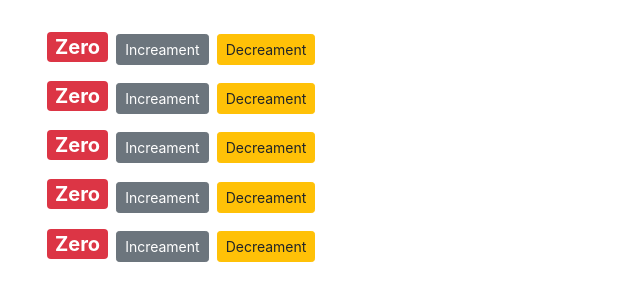
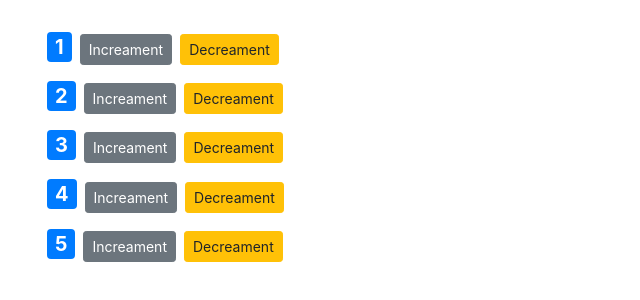
Before and after one commit to sameerasad/Vidly, a React (Create React App) app: page / in a window 1280 px wide. Shown: the top 300 px of the page, without its empty margins (0-640 px from the left). Built offline with nearby package versions, Linux system fonts and the light colour scheme.

Commit message:
passing data to components

```diff
--- a/src/components/counter.jsx
+++ b/src/components/counter.jsx
@@ -1,20 +1,21 @@
 import React,{useState} from 'react'
 
-    const Counter =()=> {
+    const Counter =(props)=> {
     let tags=[{name:"tag1",id:1},{name:"tag2",id:2},{name:"tag3",id:3}]
 
 
-    let [count, setCount] = useState(0)
+    let [value, setValue] = useState(props.value)
 
       const formatCount=()=>{
-     return  count===0 ? "Zero":count
+     return  value===0 ? "Zero":value
 
 
    }
+   console.log("props",props)
 
    const getBadgeClasses=()=> {
     let classes = "badge m-2 badge-"
-    classes += count === 0 ? "danger" : "primary"
+    classes += value === 0 ? "danger" : "primary"
     return classes
 }
 
@@ -29,7 +30,7 @@ const renderTags=()=>{
 
    const Increament= (productId)=> {
     console.log(productId)
-      setCount(count++)
+      setValue(value++)
 
 
 
@@ -37,13 +38,14 @@ const renderTags=()=>{
 
    const Decreament =(productId)=> {
      console.log(productId)
-     setCount(count--)
+     setValue(value--)
 
 
 
   }
 
 
+   console.log(props);
     return (
         <div>
 
--- a/src/components/counters.jsx
+++ b/src/components/counters.jsx
@@ -2,11 +2,11 @@ import React,{ useState} from 'react'
 import Counter from "./counter"
 
 export default function Counters() {
-const [counter, setCounter] = useState([{id:1,value:1},{id:2,value:2},{id:3,value:3},{id:4,value:4},{id:5,value:5}])
-    console.log(counter);
+const [counters, setCounters] = useState([{id:1,value:1},{id:2,value:2},{id:3,value:3},{id:4,value:4},{id:5,value:5}])
+
     return (
         <div>
-          {counter.map(counter=><Counter key={counter.id}/>)}
+          {counters.map(counter=><Counter key={counter.id} value={counter.value} />)}
 
         </div>
     )
```
